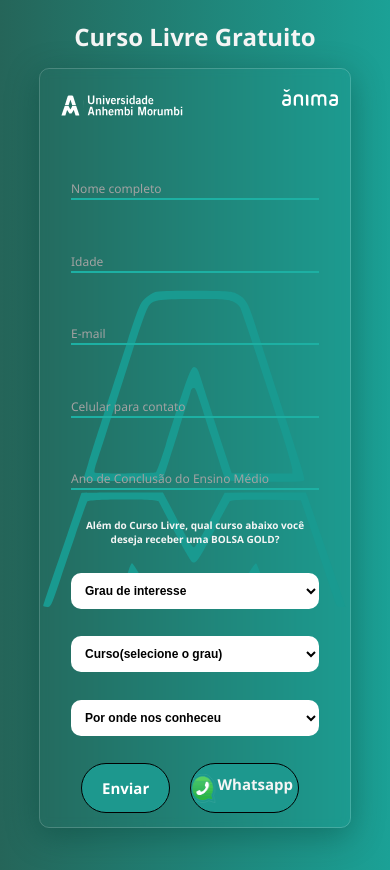
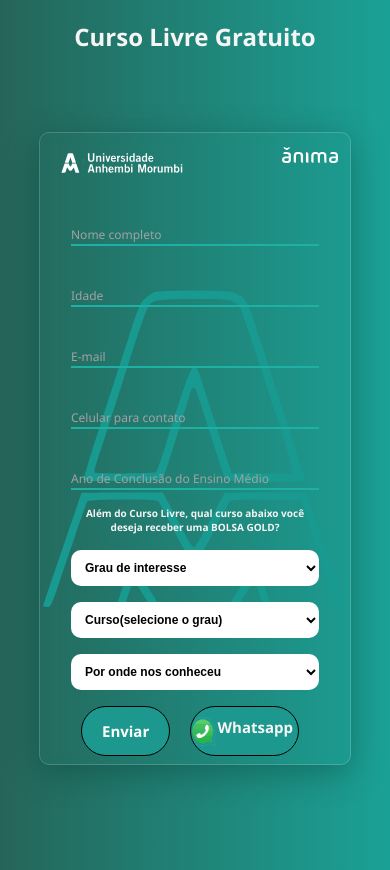
Before and after one commit to PolosAnhembi/Projeto-camila, a plain HTML site: page index.html in a window 390 px wide. Drawn offline with Linux system fonts and the light colour scheme.

Commit message:
Update style.css

```diff
--- a/css/style.css
+++ b/css/style.css
@@ -198,6 +198,10 @@
     margin-top: 5%;
   }
 
+  #dados_Aluno {
+    height: 80%;
+  }
+
   .full_cursos {
     width: 80%;
     font-size: 10px;
```
